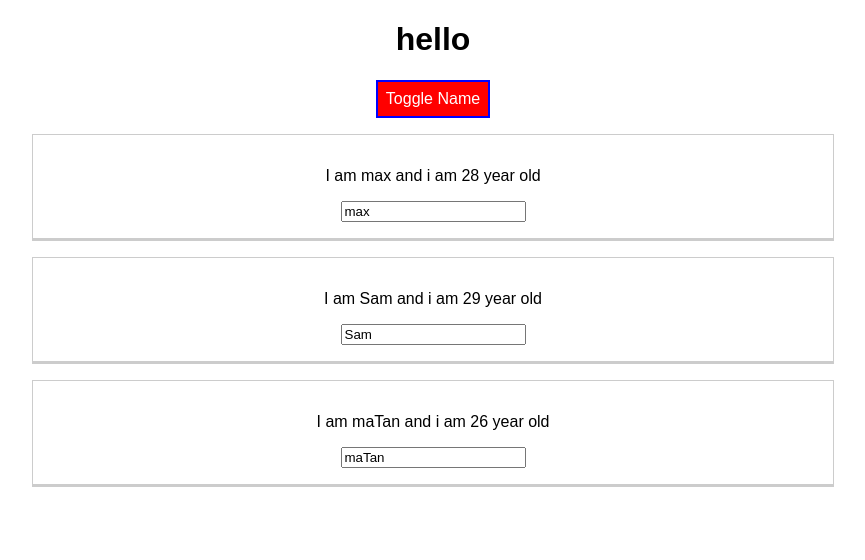
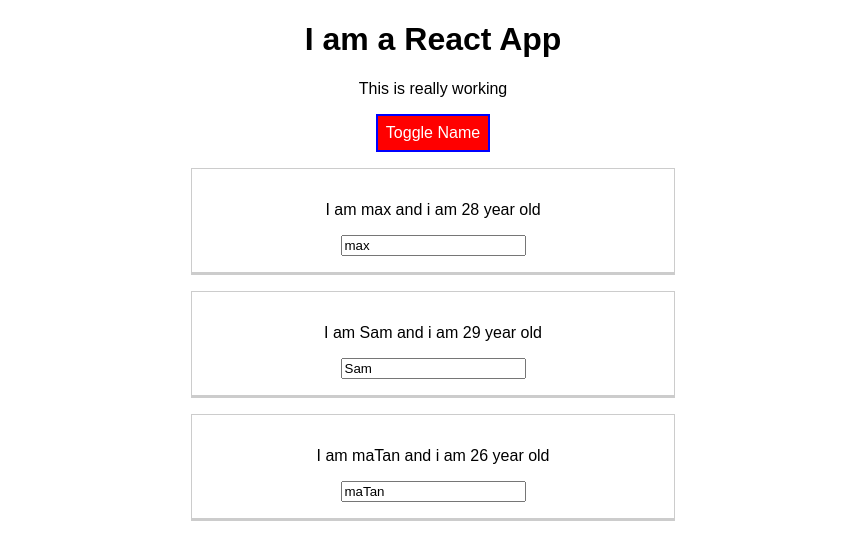
Before and after one commit to asharma102/react-complte-guide, a React (Create React App) app: page / in a window 1280 px wide. Both pictures are taken after a click on the button "Toggle Name". Shown: the top 560 px of the page, without its empty margins (207-1072 px from the left). Built offline with nearby package versions, Linux system fonts and the light colour scheme.

Commit message:
adding more feature of styling with Radium module in react app

```diff
--- a/package.json
+++ b/package.json
@@ -3,6 +3,7 @@
   "version": "0.1.0",
   "private": true,
   "dependencies": {
+    "radium": "^0.26.0",
     "react": "^16.13.1",
     "react-dom": "^16.13.1",
     "react-scripts": "1.1.5"
--- a/src/App.css
+++ b/src/App.css
@@ -23,6 +23,20 @@
 }
 
 @keyframes App-logo-spin {
-  from { transform: rotate(0deg); }
-  to { transform: rotate(360deg); }
+  from {
+    transform: rotate(0deg);
+  }
+
+  to {
+    transform: rotate(360deg);
+  }
 }
+
+
+.red {
+  color: red;
+}
+
+.bold {
+  font-weight: bold;
+}
--- a/src/App.js
+++ b/src/App.js
@@ -1,4 +1,5 @@
 import React, { useState } from "react";
+import Radium, { StyleRoot } from 'radium'
 import logo from "./logo.svg";
 import "./App.css";
 import Person from "./Person/Person";
@@ -73,12 +74,21 @@
     font: "inherit",
     border: "2px solid blue",
     padding: "8px",
+    cursor: "pointer",
+    ':hover': {
+      backgroundColor: 'lightgreen',
+      color: 'black'
+    }
   };
 
   let displayPerson = null;
 
   if (showPesrsonState.showPerson) {
-    style.backgroundColor = 'red';
+    style.backgroundColor = 'red'
+    style[':hover'] = {
+      backgroundColor: "#cf5a4f",
+      color: 'black'
+    }
     displayPerson = (
 
       <div>
@@ -111,19 +121,30 @@
 
   }
 
+  let classes = [];
+  if (personsState.person.length <= 2) {
+    classes.push('red');
+  }
+  if (personsState.person.length <= 1) {
+    classes.push('bold');
+  }
+
   return (
-    <div className="App">
-      <h1>hello</h1>
-      <button style={style} onClick={togglePersonHandler}>
-        Toggle Name
+    <StyleRoot>
+      <div className="App">
+        <h1>I am a React App</h1>
+        <p className={classes.join(' ')}>This is really working</p>
+        <button style={style} onClick={togglePersonHandler}>
+          Toggle Name
       </button>
-      <div>{displayPerson}</div>
-    </div>
+        <div>{displayPerson}</div>
+      </div>
+    </StyleRoot>
   );
 };
 //}
 
-export default app;
+export default Radium(app);
 
 //Class based
 
--- a/src/Person/Person.js
+++ b/src/Person/Person.js
@@ -1,10 +1,16 @@
 import React from 'react';
 import './Person.css';
+import Radium from 'radium'
 //import react-dom from 'react-dom'
+const style = {
+    '@media (min-width:500px)': {
+        width: '450px'
+    }
+}
 
 const person = (props) => {
     return (
-        <div className="Person">
+        <div className="Person" style={style}>
             <p onClick={props.click}>I am {props.name}  and i am {props.age} year old</p>
             <p>{props.children}</p>
             <input type="text" value={props.name} onChange={props.changed} />
@@ -12,4 +18,4 @@
     )
 }
 
-export default person;
+export default Radium(person);
```
Also changed, not shown: 1 other file (tests, documents, lock files or other folders).
